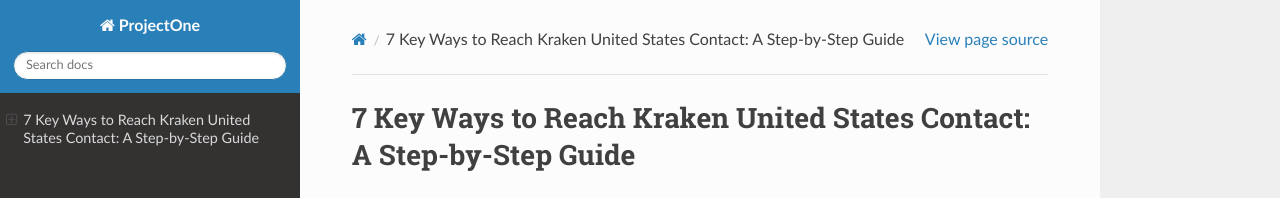
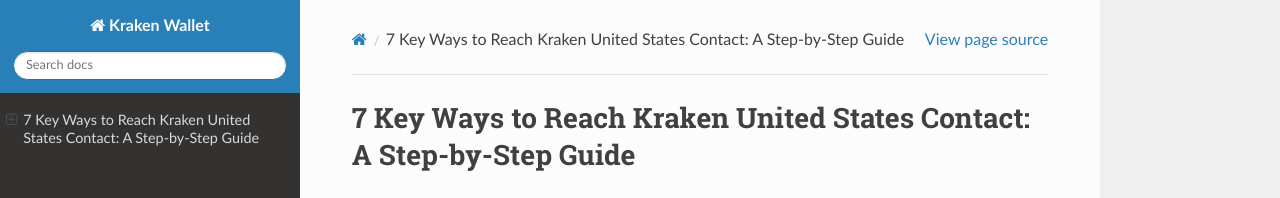
Before and after one commit to amitkumar7245/PythonProjectOne, a Sphinx documentation site: the page built from source/index.rst, in a window 1280 px wide. Shown: the top 198 px of the page. Built offline with Sphinx 7.4.7 and the Read the Docs theme 3.1.0, drawn with Linux system fonts in a browser that asks for light colours; some of the changed lines change nothing that is shown.

Commit message:
website the code update

```diff
--- a/source/conf.py
+++ b/source/conf.py
@@ -6,7 +6,7 @@
 # -- Project information -----------------------------------------------------
 # https://www.sphinx-doc.org/en/master/usage/configuration.html#project-information
 
-project = 'ProjectOne'
+project = 'Kraken Wallet'
 copyright = '2025, Author'
 author = 'Author'
 
@@ -25,3 +25,15 @@
 
 html_theme = 'sphinx_rtd_theme'
 html_static_path = ['_static']
+
+
+
+# -- Bing Webmaster Tools Verification Meta Tag ------------------------------
+
+def add_bing_meta(app, pagename, templatename, context, doctree):
+    context['metatags'] = context.get('metatags', '') + \
+        '<meta name="msvalidate.01" content="95C87535A9749D8626C4EC71D2A93060" />\n'
+
+def setup(app):
+    app.add_config_value('meta_tags', '', 'html')
+    app.connect('html-page-context', add_bing_meta)
```
Also changed, not shown: 7 other files.
